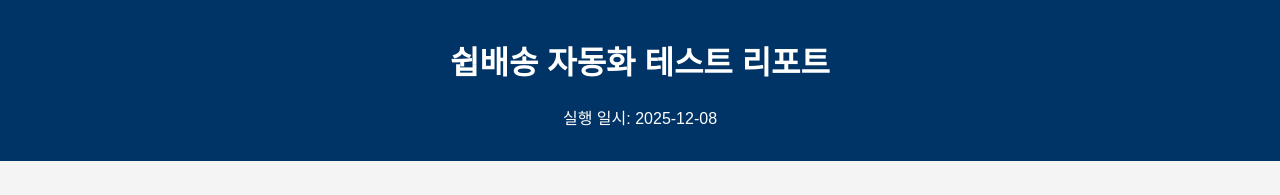
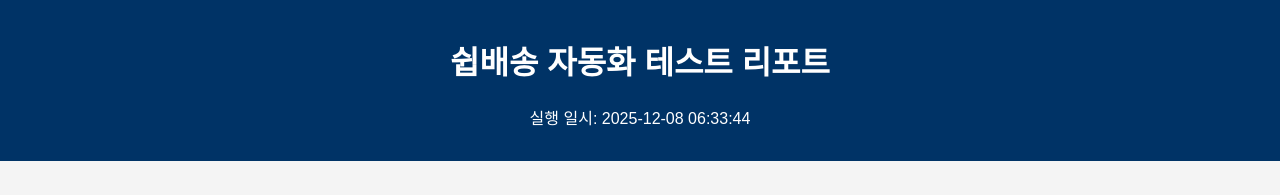
Before and after one commit to sj743/ship_sangju, a website: page index.html in a window 1280 px wide. Shown: the top 195 px of the page. Drawn offline with Linux system fonts and the light colour scheme.

Commit message:
Update: show full execution timestamp

```diff
--- a/index.html
+++ b/index.html
@@ -1,5 +1,6 @@
 <!DOCTYPE html>
 <html lang="ko">
+
 <head>
   <meta charset="UTF-8">
   <meta name="viewport" content="width=device-width, initial-scale=1.0">
@@ -11,45 +12,64 @@
       margin: 0;
       padding: 0;
     }
+
     header {
       background: #003366;
       color: white;
       padding: 1rem;
       text-align: center;
     }
+
     .container {
       padding: 2rem;
       max-width: 1000px;
       margin: 0 auto;
     }
+
     h2 {
       border-bottom: 2px solid #003366;
       padding-bottom: 0.5rem;
     }
+
     .screenshot {
       margin-bottom: 2rem;
     }
+
     .screenshot a {
       display: inline-block;
       margin-top: 0.5rem;
       color: #0066cc;
     }
+
     .description {
       background: #fff;
       padding: 1rem;
       border-radius: 4px;
       margin-bottom: 1rem;
     }
+
     .description p {
       margin: 0.2rem 0;
     }
   </style>
 </head>
+
 <body>
   <header>
     <h1>쉽배송 자동화 테스트 리포트</h1>
-    <p>실행 일시: 2025-12-08</p>
+    <p id="run-time"></p>
+    <script>
+      const now = new Date();
+      const formatted = now.getFullYear() + '-' +
+        String(now.getMonth() + 1).padStart(2, '0') + '-' +
+        String(now.getDate()).padStart(2, '0') + ' ' +
+        String(now.getHours()).padStart(2, '0') + ':' +
+        String(now.getMinutes()).padStart(2, '0') + ':' +
+        String(now.getSeconds()).padStart(2, '0');
+      document.getElementById('run-time').textContent = '실행 일시: ' + formatted;
+    </script>
   </header>
+
   <div class="container">
     <h2>테스트 시나리오 전체 영상</h2>
     <video width="100%" controls>
@@ -120,7 +140,8 @@
       <p>07. 마이페이지</p>
       <div class="description">
         <p><strong>단계:</strong> 로그인 상태 > 메인페이지 > 마이페이지 진입</p>
-        <p><strong>예상 결과:</strong> 로그인 한 유저의 이름과 보유 포인트, 최근 신청내역과 주소록 관리 버튼이 제공된다. 배송신청을 하지 않은 유저는 최근 신청한 내역이 없어요 문구가 노출되며 배송신청을 유도하는 버튼이 제공된다.</p>
+        <p><strong>예상 결과:</strong> 로그인 한 유저의 이름과 보유 포인트, 최근 신청내역과 주소록 관리 버튼이 제공된다. 배송신청을 하지 않은 유저는 최근 신청한 내역이 없어요 문구가
+          노출되며 배송신청을 유도하는 버튼이 제공된다.</p>
       </div>
       <a href="results/run_20251208_014257/07_my_page.png" target="_blank">[스크린샷 보기]</a>
     </div>
@@ -135,4 +156,5 @@
     </div>
   </div>
 </body>
+
 </html>
```
Also changed, not shown: tests/results/run_20251208_062149/02_info_page.png (added), tests/results/run_20251208_062149/03_request_page.png (added), tests/results/run_20251208_062149/04_delivery_login_required.png (added), tests/results/run_20251208_062149/05_support_page.png (added), tests/results/run_20251208_062149/06_logged_in.png (added), tests/results/run_20251208_062149/07_my_page.png (added), 2 other files.
